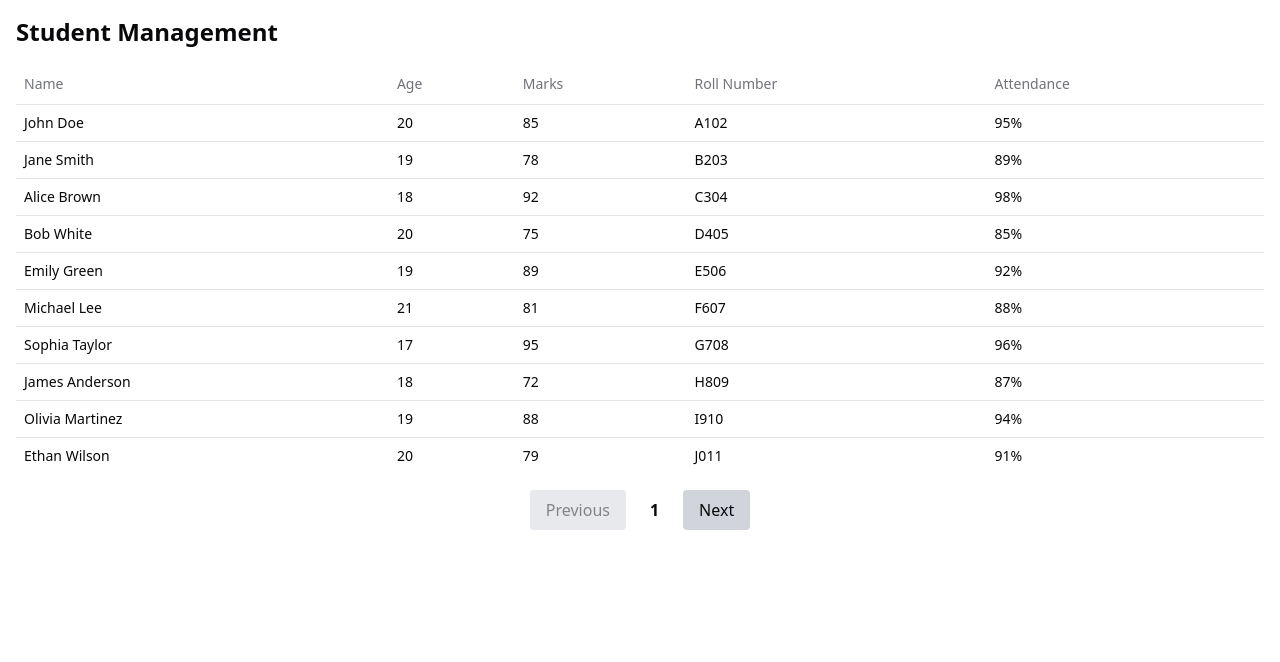
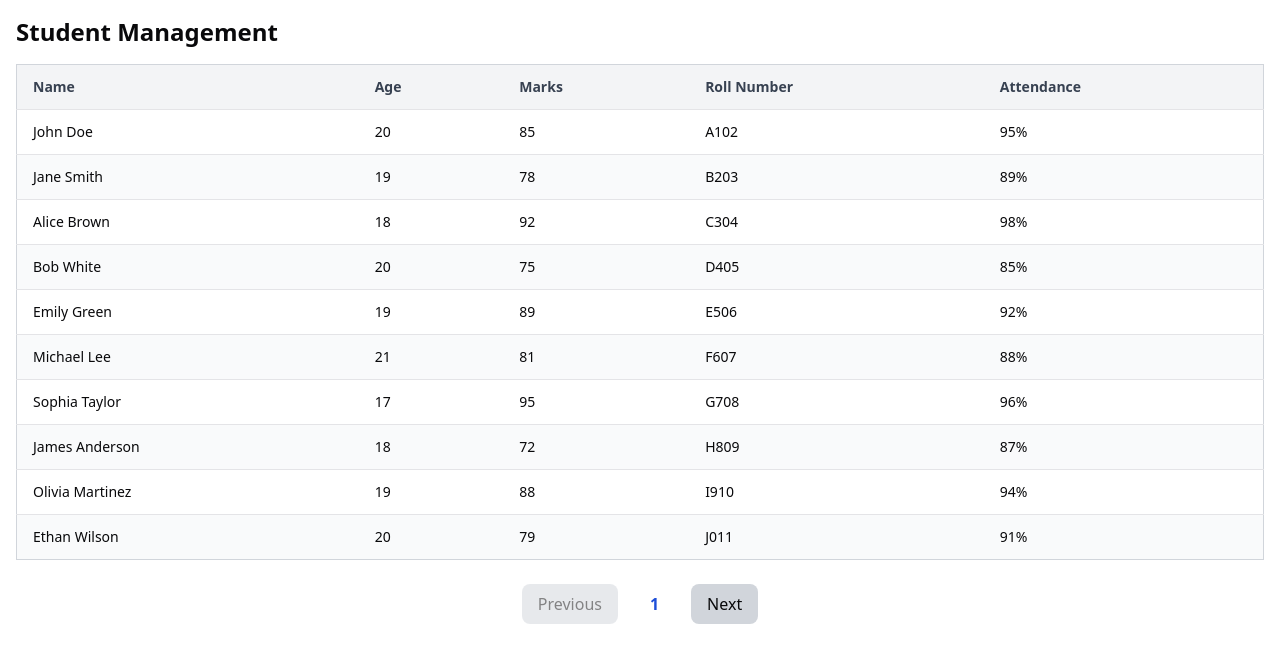
Before and after one commit to Nandini80/StudentManagementPage, a React (Vite) app: page / in a window 1280 px wide. Shown: the top 662 px of the page. Built offline with nearby package versions, Linux system fonts and the light colour scheme.

Commit message:
styling added

```diff
--- a/src/components/Pagination.tsx
+++ b/src/components/Pagination.tsx
@@ -12,19 +12,19 @@ const Pagination: React.FC<PaginationProps> = ({
   hasMore,
 }) => {
   return (
-    <div className="flex justify-center mt-4 space-x-2">
+    <div className="flex justify-center mt-6 space-x-4">
       <button
         onClick={() => onPageChange(currentPage - 1)}
         disabled={currentPage === 1}
-        className="px-4 py-2 bg-gray-300 rounded disabled:opacity-50"
+        className="px-4 py-2 bg-gray-300 rounded-lg hover:bg-gray-400 transition disabled:opacity-50"
       >
         Previous
       </button>
-      <span className="px-4 py-2 font-bold">{currentPage}</span>
+      <span className="px-4 py-2 font-bold text-blue-700">{currentPage}</span>
       <button
         onClick={() => onPageChange(currentPage + 1)}
         disabled={!hasMore}
-        className="px-4 py-2 bg-gray-300 rounded disabled:opacity-50"
+        className="px-4 py-2 bg-gray-300 rounded-lg hover:bg-gray-400 transition disabled:opacity-50"
       >
         Next
       </button>
--- a/src/components/StudentCard.tsx
+++ b/src/components/StudentCard.tsx
@@ -13,11 +13,11 @@ interface StudentCardProps {
 
 const StudentCard: React.FC<StudentCardProps> = ({ student }) => {
   return (
-    <div className="bg-white shadow rounded p-4 mb-4">
-      <h2 className="text-lg font-bold">{student.name}</h2>
-      <p>Age: {student.age}</p>
-      <p>Marks: {student.marks}</p>
-      <p>Roll Number: {student.rollNumber}</p>
+    <div className="bg-gradient-to-r from-blue-50 to-blue-100 p-4 rounded-lg shadow-md mb-4">
+      <h2 className="text-xl font-bold text-blue-700">{student.name}</h2>
+      <p className="text-gray-600">Age: <span className="font-medium">{student.age}</span></p>
+      <p className="text-gray-600">Marks: <span className="font-medium">{student.marks}</span></p>
+      <p className="text-gray-600">Roll Number: <span className="font-medium">{student.rollNumber}</span></p>
     </div>
   );
 };
--- a/src/components/StudentTable.tsx
+++ b/src/components/StudentTable.tsx
@@ -16,24 +16,29 @@ interface StudentTableProps {
 const StudentTable: React.FC<StudentTableProps> = ({ students }) => {
   return (
     <div className="overflow-x-auto">
-      <Table className="min-w-full">
-        <TableHeader>
+      <Table className="min-w-full border-collapse border border-gray-300 rounded-lg shadow-md">
+        <TableHeader className="bg-gray-100">
           <TableRow>
-            <TableHead>Name</TableHead>
-            <TableHead>Age</TableHead>
-            <TableHead>Marks</TableHead>
-            <TableHead>Roll Number</TableHead>
-            <TableHead>Attendance</TableHead>
+            <TableHead className="py-3 px-4 font-semibold text-gray-700">Name</TableHead>
+            <TableHead className="py-3 px-4 font-semibold text-gray-700">Age</TableHead>
+            <TableHead className="py-3 px-4 font-semibold text-gray-700">Marks</TableHead>
+            <TableHead className="py-3 px-4 font-semibold text-gray-700">Roll Number</TableHead>
+            <TableHead className="py-3 px-4 font-semibold text-gray-700">Attendance</TableHead>
           </TableRow>
         </TableHeader>
         <TableBody>
-          {students.map((student) => (
-            <TableRow key={student.rollNumber}>
-              <TableCell>{student.name}</TableCell>
-              <TableCell>{student.age}</TableCell>
-              <TableCell>{student.marks}</TableCell>
-              <TableCell>{student.rollNumber}</TableCell>
-              <TableCell>{student.attendance}</TableCell>
+          {students.map((student, index) => (
+            <TableRow
+              key={student.rollNumber}
+              className={`${
+                index % 2 === 0 ? "bg-white" : "bg-gray-50"
+              } hover:bg-gray-200 transition`}
+            >
+              <TableCell className="py-3 px-4">{student.name}</TableCell>
+              <TableCell className="py-3 px-4">{student.age}</TableCell>
+              <TableCell className="py-3 px-4">{student.marks}</TableCell>
+              <TableCell className="py-3 px-4">{student.rollNumber}</TableCell>
+              <TableCell className="py-3 px-4">{student.attendance}</TableCell>
             </TableRow>
           ))}
         </TableBody>
```
